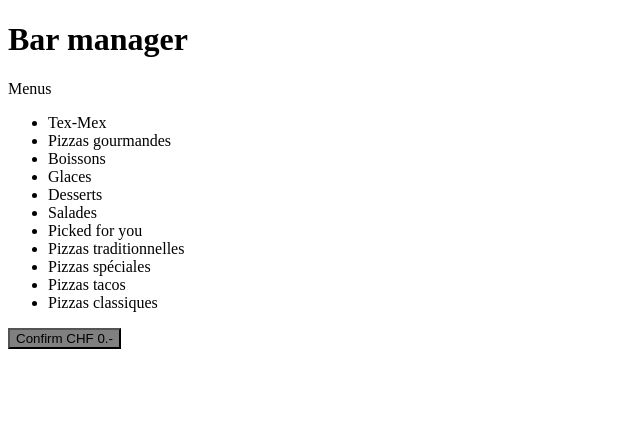
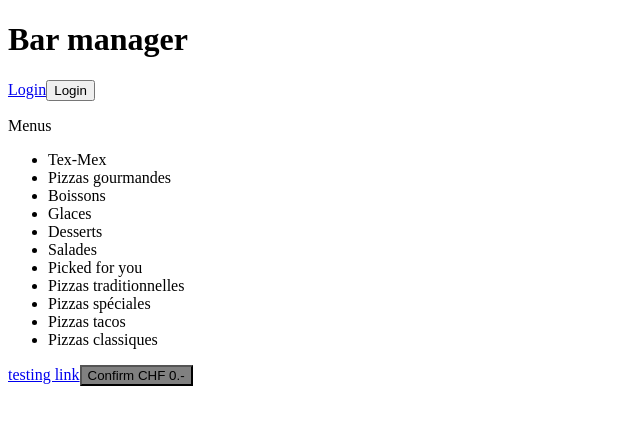
Before and after one commit to gabsta87/angular_barManager, an Angular app: page /resto in a window 1280 px wide. Shown: the top 424 px of the page, without its empty margins (0-640 px from the left). Built offline with nearby package versions, Linux system fonts and the light colour scheme.

Commit message:
router avec query params

```diff
--- a/src/app/components/content/content.component.html
+++ b/src/app/components/content/content.component.html
@@ -1,5 +1,6 @@
 <div *ngIf="contentItemsObj">
     <h1>{{contentItemsObj.title}}</h1>
+    <a routerLink="login">Login</a>
     <ul>
         <li *ngFor="let product of contentItemsObj.data;
             let i = index;
--- a/src/app/components/login/login.component.ts
+++ b/src/app/components/login/login.component.ts
@@ -1,4 +1,5 @@
 import { Component, OnInit } from '@angular/core';
+import { ActivatedRoute } from '@angular/router';
 
 @Component({
   selector: 'app-login',
@@ -7,9 +8,12 @@ import { Component, OnInit } from '@angular/core';
 })
 export class LoginComponent implements OnInit {
 
-  constructor() { }
+  constructor(
+    private _route: ActivatedRoute
+  ) { }
 
   ngOnInit(): void {
+    console.log(this._route.snapshot.queryParams);
   }
 
 }
--- a/src/app/components/navigation-bar/navigation-bar.component.html
+++ b/src/app/components/navigation-bar/navigation-bar.component.html
@@ -9,3 +9,4 @@
         </li>
     </ul>
 </div>
+<a routerLink="/login"> testing link</a>
--- a/src/app/components/resto/resto.component.html
+++ b/src/app/components/resto/resto.component.html
@@ -1,5 +1,8 @@
 
 <h1>Bar manager</h1>
+
+<a routerLink="/login">Login</a>
+<button (click)="navigateToLogin()">Login</button>
 
 <app-navigation-bar></app-navigation-bar>
 
--- a/src/app/components/resto/resto.component.ts
+++ b/src/app/components/resto/resto.component.ts
@@ -1,5 +1,6 @@
 import { Component, OnInit } from '@angular/core';
 import { FormArray, FormControl, FormGroup, Validators } from '@angular/forms';
+import { Router } from '@angular/router';
 import { RecettesService } from 'src/app/services/recettes.service';
 
 @Component({
@@ -9,7 +10,8 @@ import { RecettesService } from 'src/app/services/recettes.service';
 })
 export class RestoComponent implements OnInit {
 
-  constructor(private readonly _service : RecettesService) { }
+  constructor(private readonly _service : RecettesService,
+              private readonly _router : Router) { }
 
   items ! : any;
   content ! : [{title:string,description:string,price:number}];
@@ -29,6 +31,12 @@ export class RestoComponent implements OnInit {
       receipe : new FormArray([]),
       bill : new FormControl(0)
     });
+  }
+
+  navigateToLogin(){
+    // this._router.navigateByUrl("login");
+    // this._router.navigate(["login","test"])
+    this._router.navigate(["login"],{queryParams:{lastname:'Maret',firstname:"Gabriel"}})
   }
 
   chooseMenu(chosenMenu:string){
```
